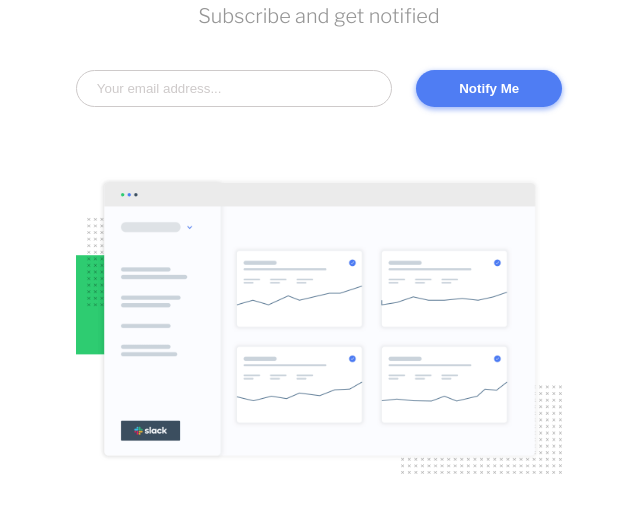
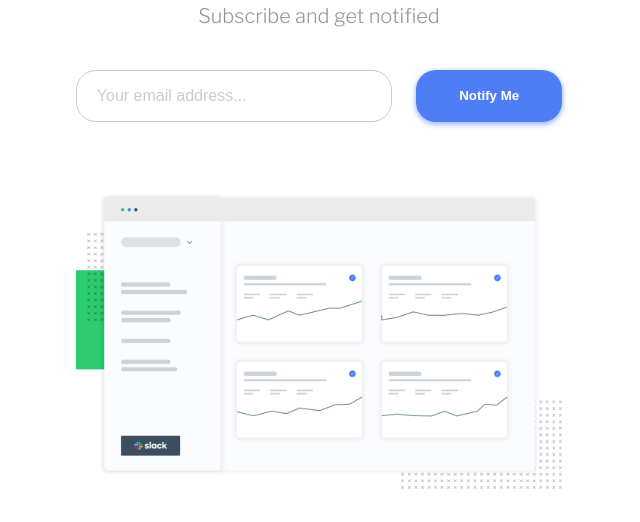
Before and after one commit to blountdj/frontend_mentor_challenge_ping_coming_soon_page, a website: page index.html in a window 1280 px wide. Shown: the part 160-682 px from the top of the page, without its empty margins (321-961 px from the left). Drawn offline with nearby package versions, Linux system fonts and the light colour scheme; files that its build step writes are made by us from their sources.

Commit message:
Update _email.scss

```diff
--- a/sass/components/_email.scss
+++ b/sass/components/_email.scss
@@ -1,9 +1,12 @@
 .email {
-  padding: 1rem;
+  padding: 1.6rem;
   border-radius: 2rem;
   border: 1px solid $color-gray-light;
   padding-left: 2rem;
   width: 65%;
+  color: $color-very-dark-blue;
+  font-size: 1.6rem;
+  font-weight: 300;
 
   &::placeholder {
     color: $color-gray-light;
```
